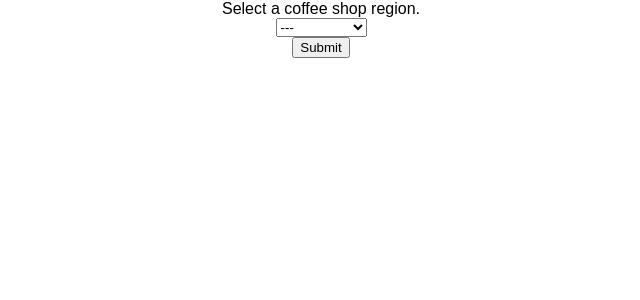
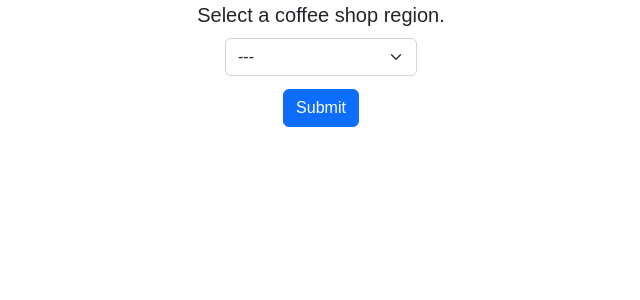
Before and after one commit to joshuajcyoo/project-coffee-shop-mapper, a React (Create React App) app: page / in a window 1280 px wide. Shown: the top 300 px of the page, without its empty margins (319-959 px from the left). Built offline with nearby package versions, Linux system fonts and the light colour scheme; the HTML template or start-up script is replaced by a standard one.

Commit message:
added Bootstrap

```diff
--- a/package.json
+++ b/package.json
@@ -7,6 +7,7 @@
     "@testing-library/jest-dom": "^5.16.5",
     "@testing-library/react": "^13.4.0",
     "@testing-library/user-event": "^13.5.0",
+    "bootstrap": "^5.2.2",
     "papaparse": "^5.3.2",
     "react": "^18.2.0",
     "react-dom": "^18.2.0",
--- a/src/App.css
+++ b/src/App.css
@@ -2,3 +2,15 @@
   font-family: sans-serif;
   text-align: center;
 }
+
+
+#region-label {
+  font-size: 20px;
+}
+#region {
+  width: 15%;
+  display: block;
+  margin-left: auto;
+  margin-right: auto;
+  margin-bottom: 1%;
+}
--- a/src/Page.js
+++ b/src/Page.js
@@ -1,5 +1,5 @@
+import "bootstrap/dist/css/bootstrap.css";
 import AllRegions from './AllRegions';
-
 import { useState } from 'react';
 
 export default function Page() {
@@ -18,9 +18,9 @@ export default function Page() {
                         event.preventDefault();
                         setIsHomeSubmitted(true);
                     })}>
-                    <label htmlFor="region" className="form-label">Select a coffee shop region.</label>
+                    <label htmlFor="region" className="form-label" id="region-label">Select a coffee shop region.</label>
                     <div id="region-dropdown">
-                        <select name="region" id="region" value={chosenRegion} onChange={((event) => {setChosenRegion(event.target.value);})}>
+                        <select className="form-select"  name="region" id="region" value={chosenRegion} onChange={((event) => {setChosenRegion(event.target.value);})}>
                             <option defaultValue="---">---</option>
                             {allRegions.map((region) => {
                                 return <option value={region}>{region}</option>
--- a/src/data.json
+++ b/src/data.json
@@ -18,5 +18,10 @@
       "coffee_shop": "Verve",
       "region": "Arts District",
       "has_food": false
+    },
+    {
+      "coffee_shop": "Matte Black Coffee",
+      "region": "Downtown LA",
+      "has_food": false
     }
 ]
```
Also changed, not shown: 1 other file (tests, documents, lock files or other folders).
